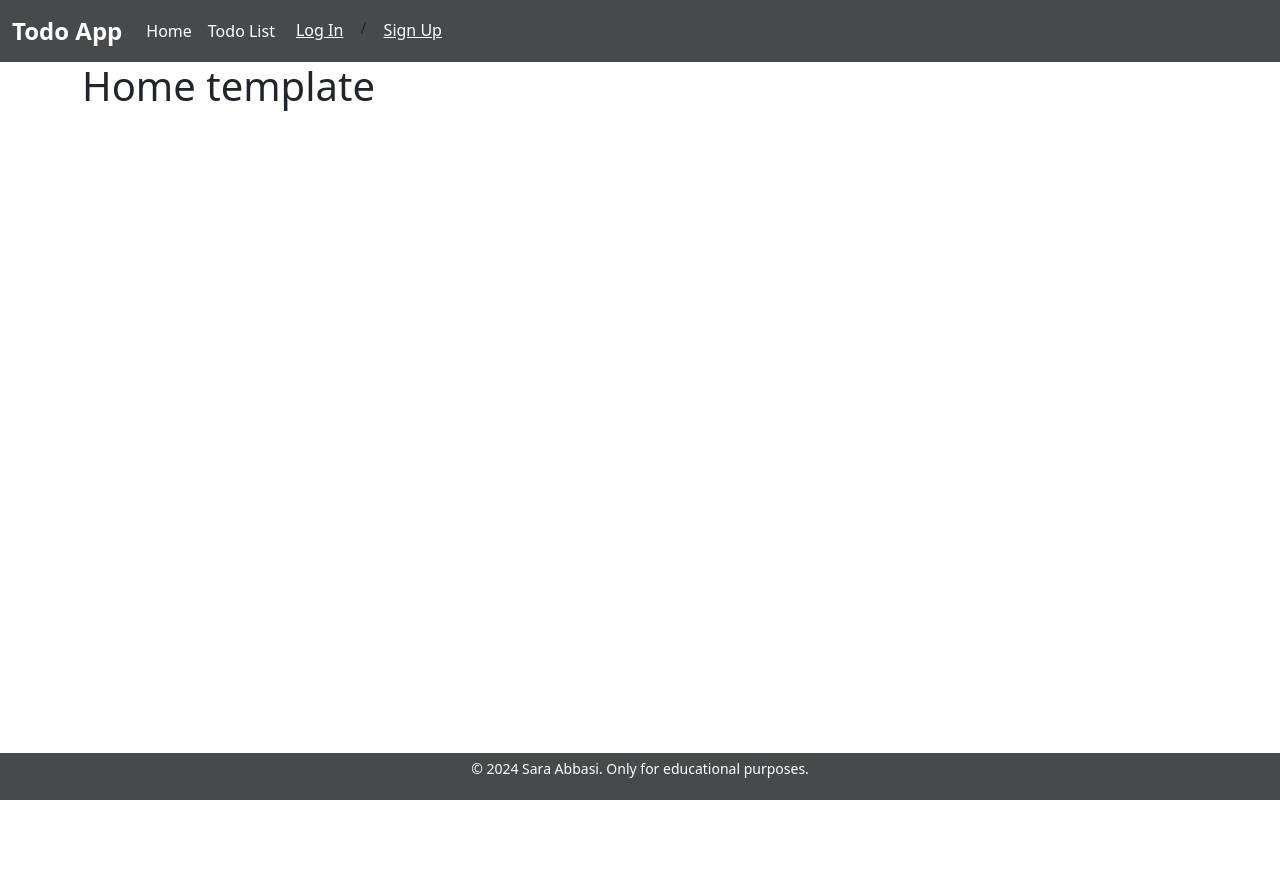
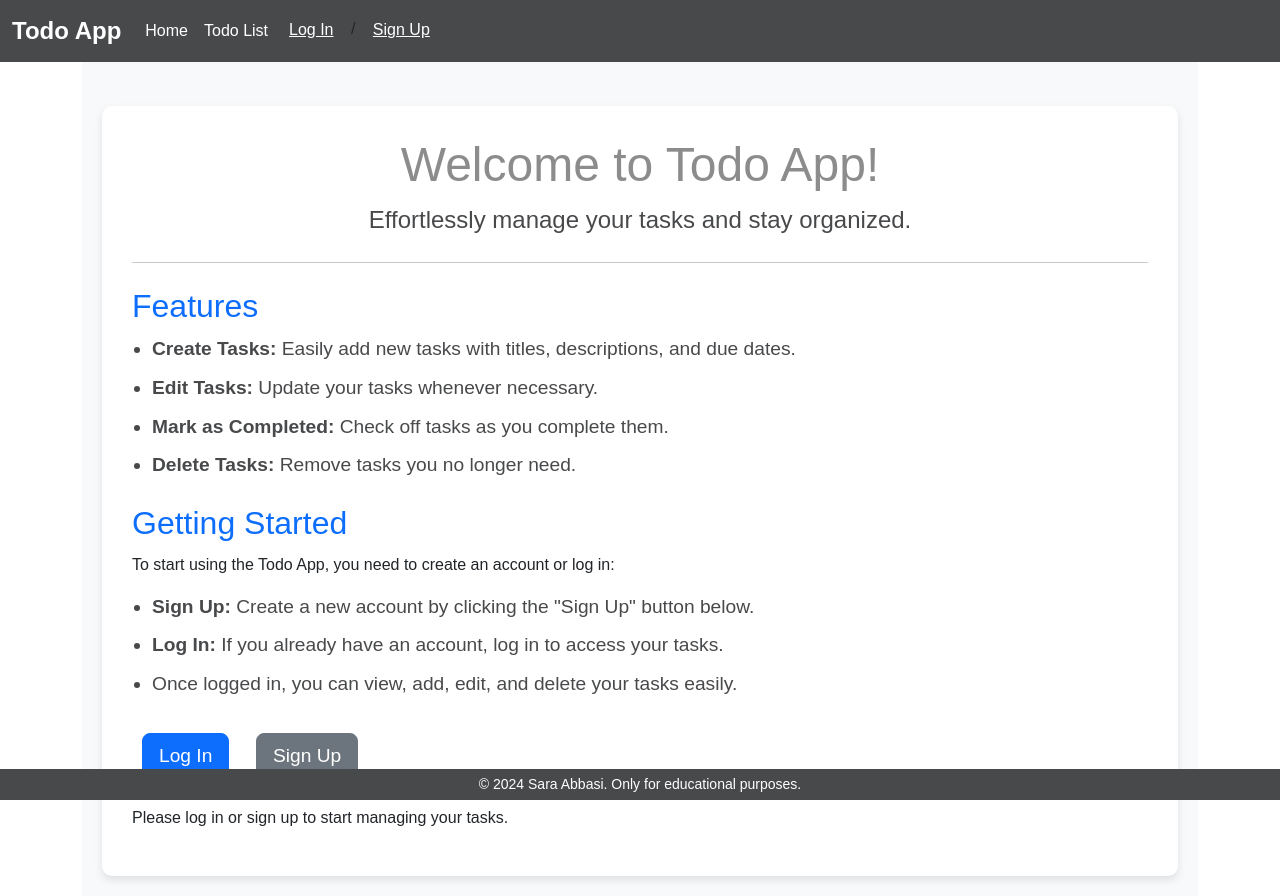
Before and after one commit to SaraabbasiNZ/todo-list-django-project, a Django app: page / in a window 1280 px wide. Before the commit the page ends 800 px from the top, so only its background shows below. Run offline with Django 4.2, Linux system fonts and the light colour scheme; some libraries are stand-ins or nearby versions.

Commit message:
Add content and style to home page

```diff
--- a/static/todo_app/styles.css
+++ b/static/todo_app/styles.css
@@ -4,6 +4,10 @@
   margin: 0;
   box-sizing: border-box;
   padding: 0;
+}
+
+body {
+  font-family: Arial, sans-serif;
 }
 
 
@@ -28,6 +32,68 @@
   font-size: 1.5em;
   font-weight: bold;
   color: #ffffff !important;
+}
+
+
+/* Home Styles */
+.home-container {
+  display: flex;
+  background-color: #f8f9fa;
+  justify-content: center;
+  align-items: center;
+  min-height: 90vh;
+  width: 100%;
+  padding: 20px;
+}
+
+.jumbotron {
+  background: #ffffff;
+  padding: 30px;
+  border-radius: 10px;
+  box-shadow: 0 4px 8px rgba(0, 0, 0, 0.1);
+  /* max-width: 800px; */
+  width: 100%;
+  text-align: center;
+}
+
+.jumbotron h1 {
+  font-size: 3rem;
+  color: #8c8c8c;
+}
+
+.jumbotron .lead {
+  font-size: 1.5rem;
+  color: #48494B;
+}
+
+.jumbotron hr {
+  margin: 20px 0;
+}
+
+.features, .instructions {
+  text-align: left;
+}
+
+.features h2, .instructions h2 {
+  font-size: 2rem;
+  color: #0d6efd;
+  margin-bottom: 10px;
+}
+
+.features ul, .instructions ul {
+  list-style: disc;
+  padding-left: 20px;
+}
+
+.features ul li, .instructions ul li {
+  font-size: 1.2rem;
+  color: #48494B;
+  margin-bottom: 10px;
+}
+
+.jumbotron .btn {
+  margin: 10px;
+  font-size: 1.2rem;
 }
 
 
@@ -144,7 +210,7 @@
 }
 
 .todo-date {
-  color: #0b5ed7;
+  color: #0d6efd;
 }
 
 .job-text h6 {
@@ -195,4 +261,5 @@ footer {
 footer p {
   color: #ffffff;
   font-size: 14px;
+  margin-bottom: 0;
 }
--- a/todo_app/templates/todo_app/home.html
+++ b/todo_app/templates/todo_app/home.html
@@ -1,5 +1,38 @@
 {% extends 'base.html' %}
 {% block title %} todo list app {% endblock %}
 {% block content %}
-<h1>Home template</h1>
+<div class="home-container">
+    <div class="jumbotron mt-4">
+        <h1 class="display-4">Welcome to Todo App!</h1>
+        <p class="lead">Effortlessly manage your tasks and stay organized.</p>
+        <hr class="my-4">
+        <div class="features">
+            <h2>Features</h2>
+            <ul>
+                <li><strong>Create Tasks:</strong> Easily add new tasks with titles, descriptions, and due dates.</li>
+                <li><strong>Edit Tasks:</strong> Update your tasks whenever necessary.</li>
+                <li><strong>Mark as Completed:</strong> Check off tasks as you complete them.</li>
+                <li><strong>Delete Tasks:</strong> Remove tasks you no longer need.</li>
+            </ul>
+        </div>
+        <div class="instructions mt-4">
+            <h2>Getting Started</h2>
+            <p>To start using the Todo App, you need to create an account or log in:</p>
+            <ul>
+                <li><strong>Sign Up:</strong> Create a new account by clicking the "Sign Up" button below.</li>
+                <li><strong>Log In:</strong> If you already have an account, log in to access your tasks.</li>
+                <li>Once logged in, you can view, add, edit, and delete your tasks easily.</li>
+            </ul>
+            <p class="lead mt-4">
+                {% if user.is_authenticated %}
+                <a class="btn btn-primary btn-lg" href="{% url 'todo_app:todo_list' %}" role="button">View Your Todo List</a>
+                {% else %}
+                <a class="btn btn-primary btn-lg" href="{% url 'accounts:login' %}" role="button">Log In</a>
+                <a class="btn btn-secondary btn-lg" href="{% url 'accounts:signup' %}" role="button">Sign Up</a>
+                <p class="mt-3">Please log in or sign up to start managing your tasks.</p>
+                {% endif %}
+            </p>
+        </div>
+    </div>
+</div>
 {% endblock %}
```
Also changed, not shown: db.sqlite3.
